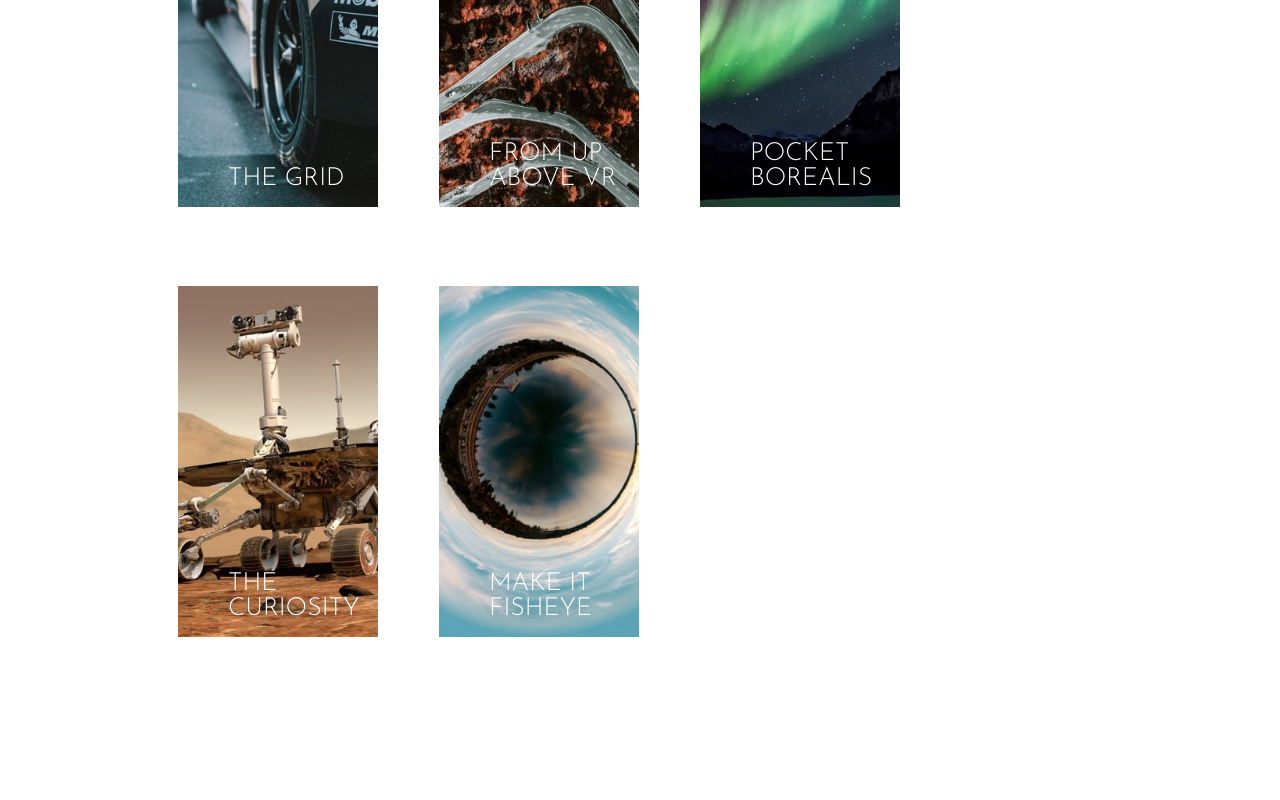
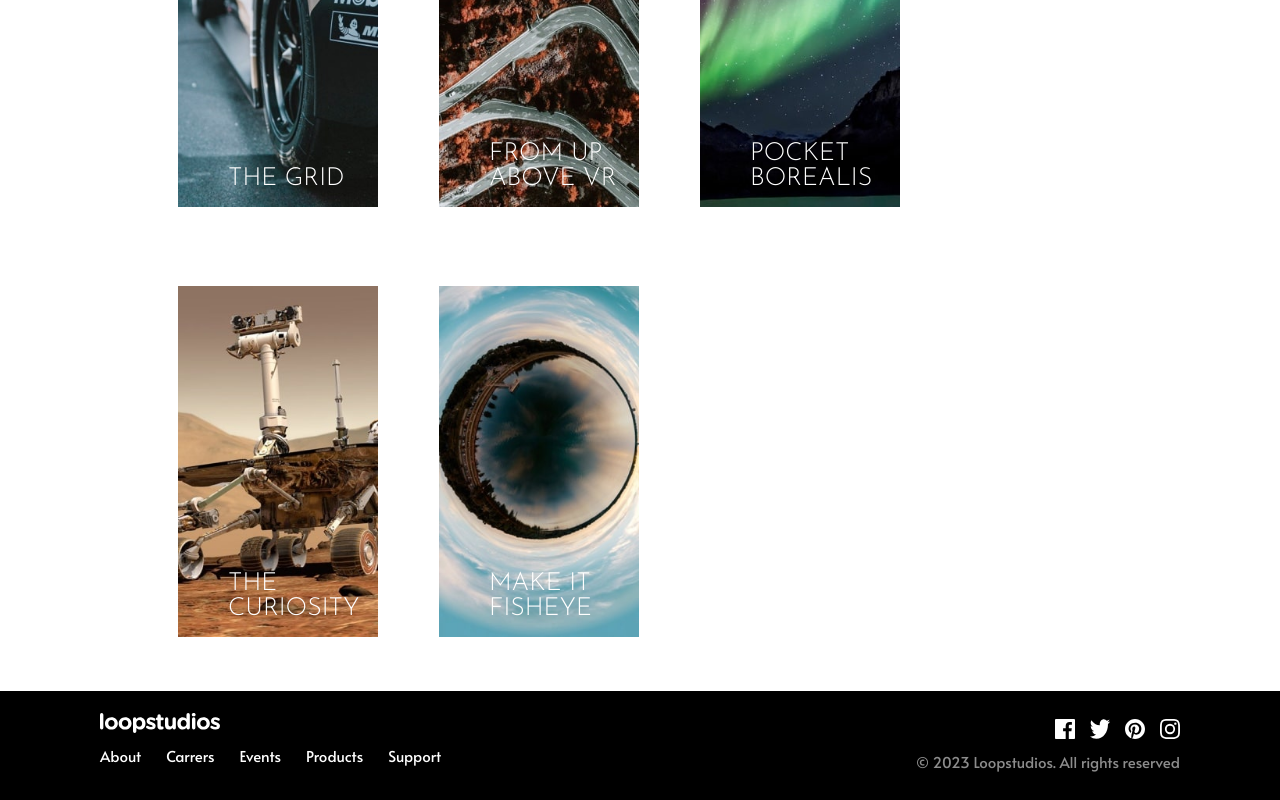
Before and after one commit to FelipePinha/Landing-page-loopstudios, a React (Vite) app: page / in a window 1280 px wide. Shown: the part 2093-2893 px from the top of the page. Before the commit the page ends 2784 px from the top, so only its background shows below. Built offline with nearby package versions, Linux system fonts and the light colour scheme.

Commit message:
create footer

```diff
--- a/src/App.tsx
+++ b/src/App.tsx
@@ -4,6 +4,7 @@ import theme from "./styles/Theme"
 import { Banner } from "./components/Banner/Banner"
 import { Interactive } from "./components/Interactive/Interactive"
 import { Gallery } from "./components/Gallery/Gallery"
+import { Footer } from "./components/Footer/Footer"
 
 function App() {
 
@@ -16,6 +17,7 @@ function App() {
           <Interactive />
           <Gallery />
         </main>
+        <Footer />
       </ThemeProvider>
     </>
   )
--- /dev/null
+++ b/src/components/Footer/Footer.tsx
@@ -0,0 +1,36 @@
+import * as C from './styles'
+import Logo from '../../assets/logo.svg'
+import Facebook from '../../assets/icon-facebook.svg'
+import Twitter from '../../assets/icon-twitter.svg'
+import Pinterest from '../../assets/icon-pinterest.svg'
+import Instagram from '../../assets/icon-instagram.svg'
+
+export const Footer = () => {
+    return (
+        <C.FooterContainer>
+            <C.FooterMenu>
+                <img src={Logo} alt="logo" />
+                <C.Nav>
+                    <ul>
+                        <li><a href="#">About</a></li>
+                        <li><a href="#">Carrers</a></li>
+                        <li><a href="#">Events</a></li>
+                        <li><a href="#">Products</a></li>
+                        <li><a href="#">Support</a></li>
+                    </ul>
+                </C.Nav>
+            </C.FooterMenu>
+            <C.Links>
+                <C.SocialMedia>
+                    <img src={Facebook} alt="facebook" />
+                    <img src={Twitter} alt="twitter" />
+                    <img src={Pinterest} alt="pinterest" />
+                    <img src={Instagram} alt="instagram" />
+                </C.SocialMedia>
+                <C.Copyright>
+                    <p>&copy; 2023 Loopstudios. All rights reserved</p>
+                </C.Copyright>
+            </C.Links>
+        </C.FooterContainer>
+    )
+}
--- /dev/null
+++ b/src/components/Footer/styles.ts
@@ -0,0 +1,97 @@
+import styled from "styled-components";
+
+export const FooterContainer = styled.footer`
+    background-color: ${props => props.theme.colors.black};
+    display: flex;
+    justify-content: space-between;
+    align-items: center;
+    padding: 2.2rem 10rem;
+    /* width: 100; */
+
+    @media (max-width: 830px) {
+        flex-direction: column;
+        gap: 2rem;
+    }
+`
+
+export const FooterMenu = styled.div`
+    display: flex;
+    flex-direction: column;
+    gap: 1.2rem;
+
+    img {
+        width: 12rem;
+    }
+
+    @media (max-width: 830px) {
+        text-align: center;
+    }
+`
+
+export const Nav = styled.nav`
+    ul {
+        display: flex;
+        gap: 2.5rem;
+    }
+
+    ul li a::after {
+        content: '';
+        width: 0;
+        height: 2px;
+        display: block;
+        margin: .5rem auto;
+        background-color: ${props => props.theme.colors.white};
+        transition: width .2s ease;
+    }
+
+    ul li a:hover::after {
+        width: 100%;
+    }
+
+    @media (max-width: 830px) {
+        ul {
+            flex-direction: column;
+            gap: 1.2rem;
+        }
+    }
+`
+
+export const Links = styled.div`
+    display: flex;
+    flex-direction: column;
+    align-items: flex-end;
+    gap: 1.2rem;
+
+
+
+    @media (max-width: 830px) {
+        align-items: center;
+        text-align: center;
+
+        .copyright p {
+            font-size: 1rem;
+        }
+    }
+`
+
+export const SocialMedia = styled.div`
+    display: flex;
+    gap: 1.5rem;
+
+    img {
+        cursor: pointer;
+        width: 2rem;
+    }
+`
+
+export const Copyright = styled.div`
+    p{
+        color: ${props => props.theme.colors.darkGray};
+    }
+
+    @media (max-width: 830px) {
+        p {
+            font-size: 1rem;
+        }
+    }
+`
--- a/src/components/GalleryImages/GalleryImages.tsx
+++ b/src/components/GalleryImages/GalleryImages.tsx
@@ -50,8 +50,8 @@ export const GalleryImages = () => {
             {
                 images.map(image => {
                     return (
-                        <C.Image>
-                            <img src={image.url} alt={image.text} key={image.url}/>
+                        <C.Image key={image.url}>
+                            <img src={image.url} alt={image.text}/>
                             <C.overlay>
                                 <p>{image.text}</p>
                             </C.overlay>
```
